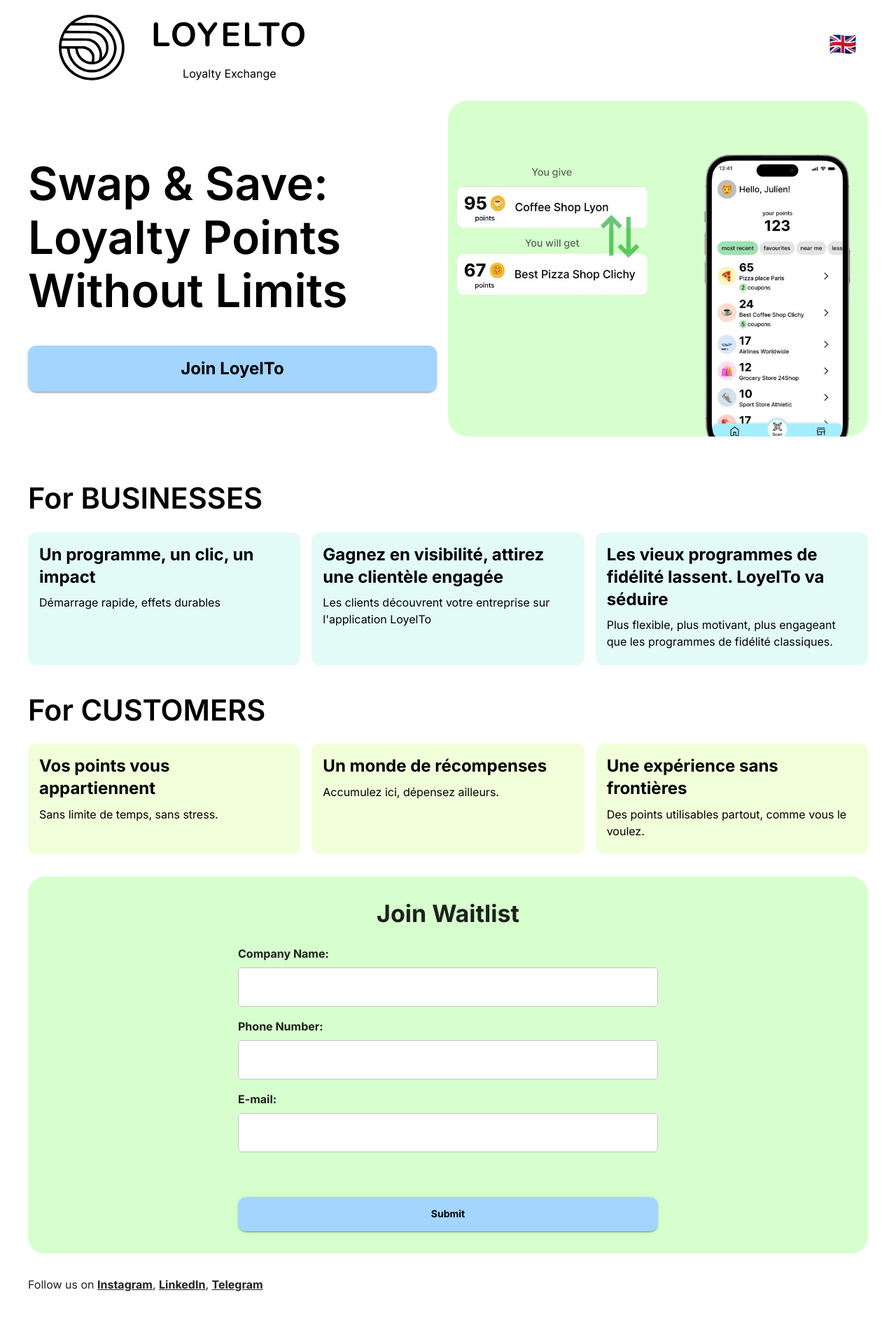
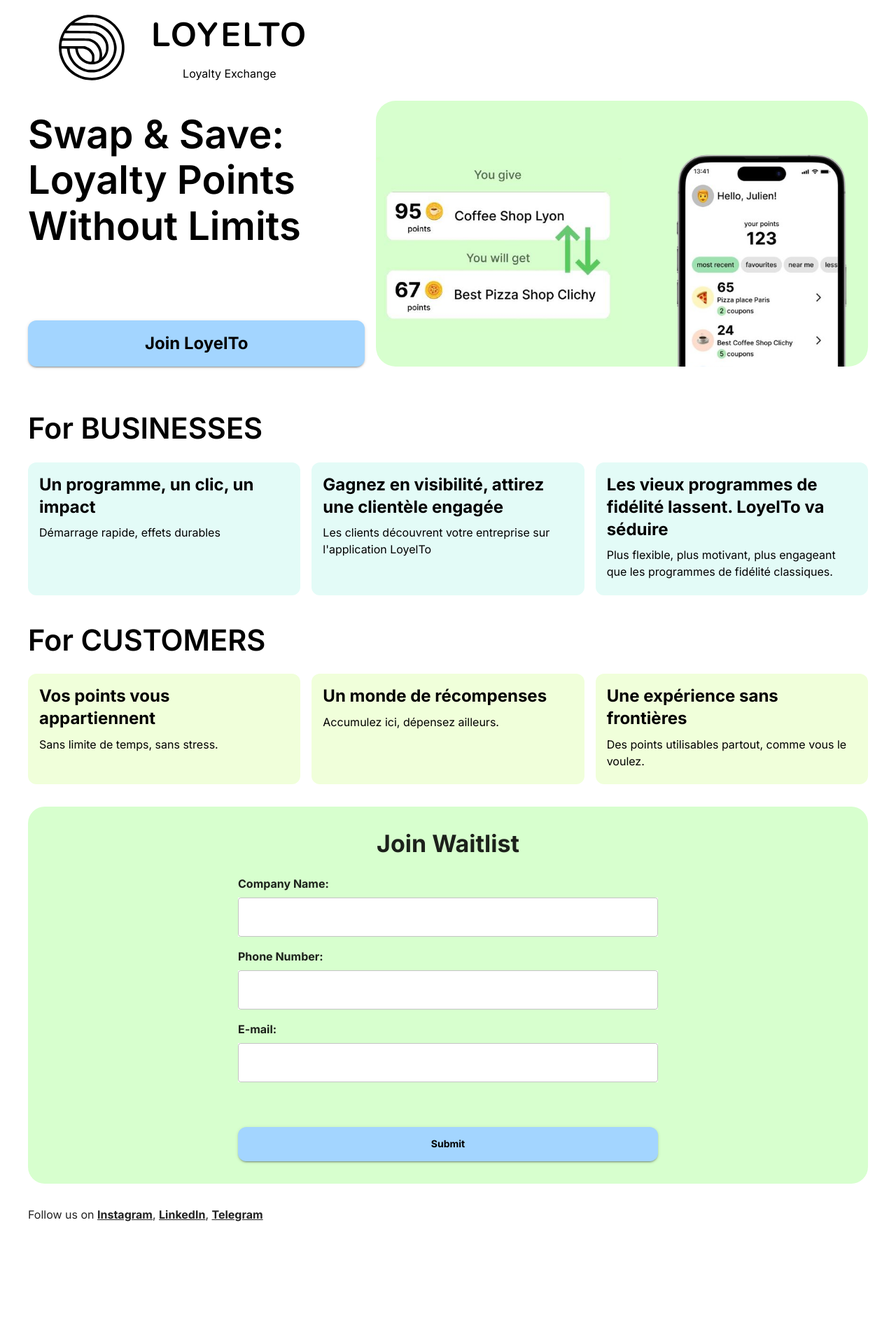
Before and after one commit to edvin3i/loyelto, a React (Vite) app in the folder srcs/frontend/webapp/loyelto-web/: page / in a window 1280 px wide. Shown: the top 1884 px of the page at 70% size. Built offline with nearby package versions, Linux system fonts and the light colour scheme; a web font is replaced by a local one.

Commit message:
added maxWidth: 1280 to all sections of landing page and width: 1440 to Navbar

```diff
--- a/srcs/frontend/webapp/loyelto-web/src/landing/LoyelToBar.tsx
+++ b/srcs/frontend/webapp/loyelto-web/src/landing/LoyelToBar.tsx
@@ -40,8 +40,8 @@
 
     return (
         <ElevationScroll {...props}>
-            <AppBar position='fixed' sx={{ zIndex: 10, backgroundColor: theme.palette.primary.light }}>
-                <Toolbar  sx={{paddingRight: {xs: 0, sm: '24px'}}}>
+            <AppBar position='fixed' sx={{ zIndex: 10, backgroundColor: theme.palette.primary.light,  }}>
+                <Toolbar  sx={{paddingRight: {xs: 0, sm: '24px'}, width: 1440, marginX: 'auto'}}>
                     <Stack direction="row" spacing={4}
                     sx={{
                         marginLeft: {sm:5, xs: 1},
--- a/srcs/frontend/webapp/loyelto-web/src/landing/MainSection.tsx
+++ b/srcs/frontend/webapp/loyelto-web/src/landing/MainSection.tsx
@@ -14,19 +14,21 @@
     const { t } = useTranslation();
     return (
 
-        <Stack direction={{ xs: 'column-reverse', sm: 'row' }} sx={{ marginBottom: 5 }}>
+        <Stack direction={{ xs: 'column-reverse', sm: 'row' }} sx={{ marginBottom: 5, maxWidth: 1280, marginX: 'auto'  }}>
             <Box sx={{
-                width: { sm: '50%', xs: '100%' },
+                width: { sm: 524, xs: '100%' },
+                height: 380,
+                 justifyContent: 'space-between',
                 display: 'flex',
                 flexDirection: 'column',
-                justifyContent: "center",
+
             }}>
                 <Typography
                     variant="h1"
                     color="initial"
                     gutterBottom
                     sx={{
-                        fontSize: { xs: '2.5rem', sm: '4.1rem', xl: '5.5rem' },
+                        fontSize: { xs: '2.5rem', sm: 56 },
                         fontWeight: '600',
                         textAlign: { xs: 'center', sm: 'left' },
                         marginBottom: { xs: 2, sm: 4 },
@@ -58,8 +60,8 @@
             </Box>
             <Box
                 sx={{
-                    width: { sm: '50%', xs: '100%' },
-                    height: { xs: '96vw', sm: '60vh' },
+                    width: { sm: 740, xs: '100%' },
+                    height: { xs: '96vw', sm: 380 },
                     backgroundColor: theme.palette.secondary.main,
                     borderRadius: 7
                 }}>
--- a/srcs/frontend/webapp/loyelto-web/src/landing/SlogansSection.tsx
+++ b/srcs/frontend/webapp/loyelto-web/src/landing/SlogansSection.tsx
@@ -15,7 +15,7 @@
 export default function SlogansSection({ forWhom, bgcolor, slogans }: SlogansProps) {
     // const theme = useTheme<Theme>();
     return (
-        <Box sx={{marginBottom: 2}}>
+        <Box sx={{marginBottom: 2, maxWidth: 1280, marginX: 'auto'}}>
             <Typography variant="h3"
             color="initial"
             sx={{
--- a/srcs/frontend/webapp/loyelto-web/src/landing/SocialLinks.tsx
+++ b/srcs/frontend/webapp/loyelto-web/src/landing/SocialLinks.tsx
@@ -4,7 +4,7 @@
 
 export default function SocialLinks() {
   return (
-    <Box sx={{my: 3, pb: 4 }}>
+    <Box sx={{my: 3, pb: 4, maxWidth: 1280, marginX: 'auto'  }}>
       <Typography variant="body1">
         Follow us on{" "}
         {socialLinks.map((l, index) => (
--- a/srcs/frontend/webapp/loyelto-web/src/landing/WaitlistForm.tsx
+++ b/srcs/frontend/webapp/loyelto-web/src/landing/WaitlistForm.tsx
@@ -80,7 +80,7 @@
         bgcolor: theme.palette.secondary.main, // Light green background similar to your screenshot
         padding: 4,
         borderRadius: 6,
-        width: '100%', // Full width
+        maxWidth: 1280, marginX: 'auto',
         my: 4,
         textAlign: "center"
       }}
```
